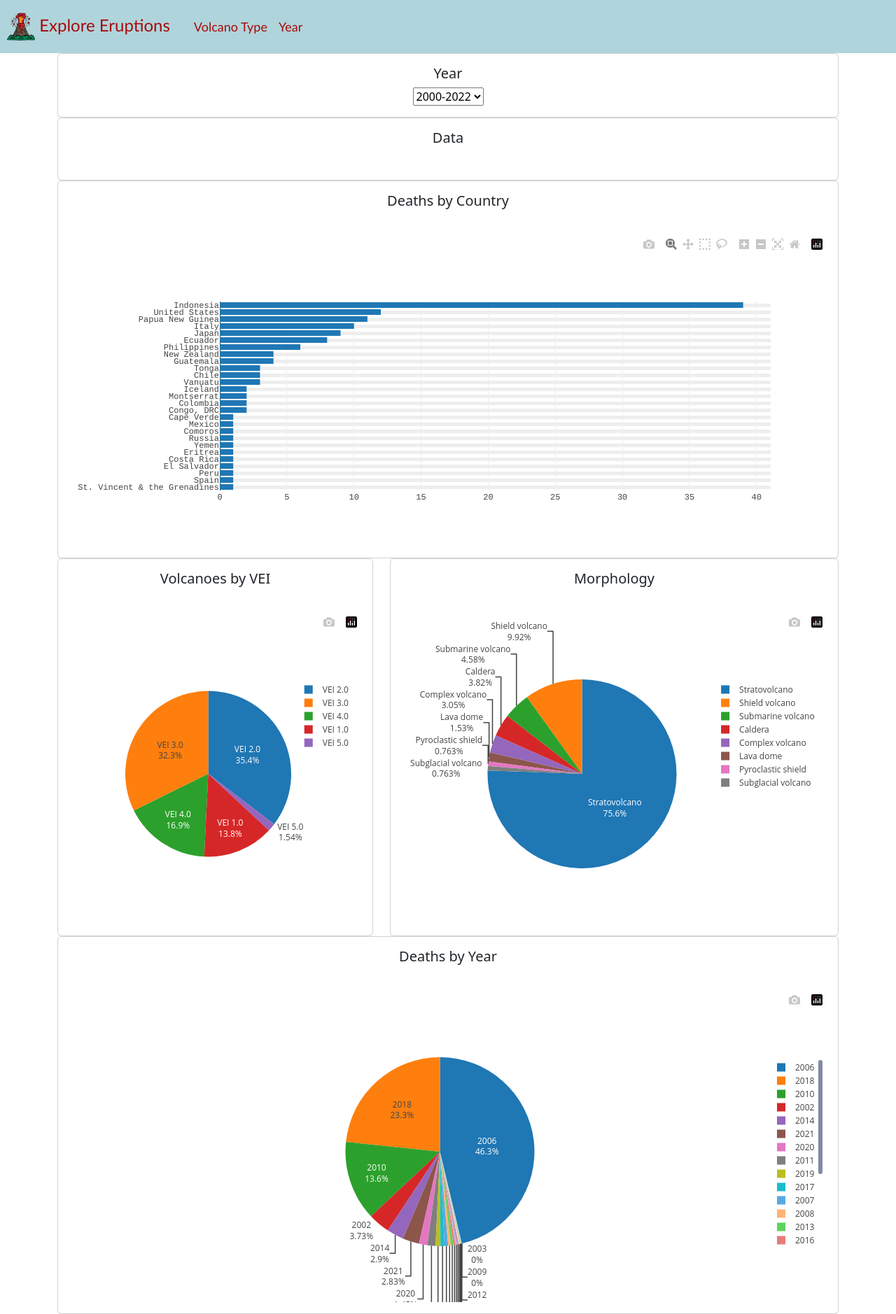
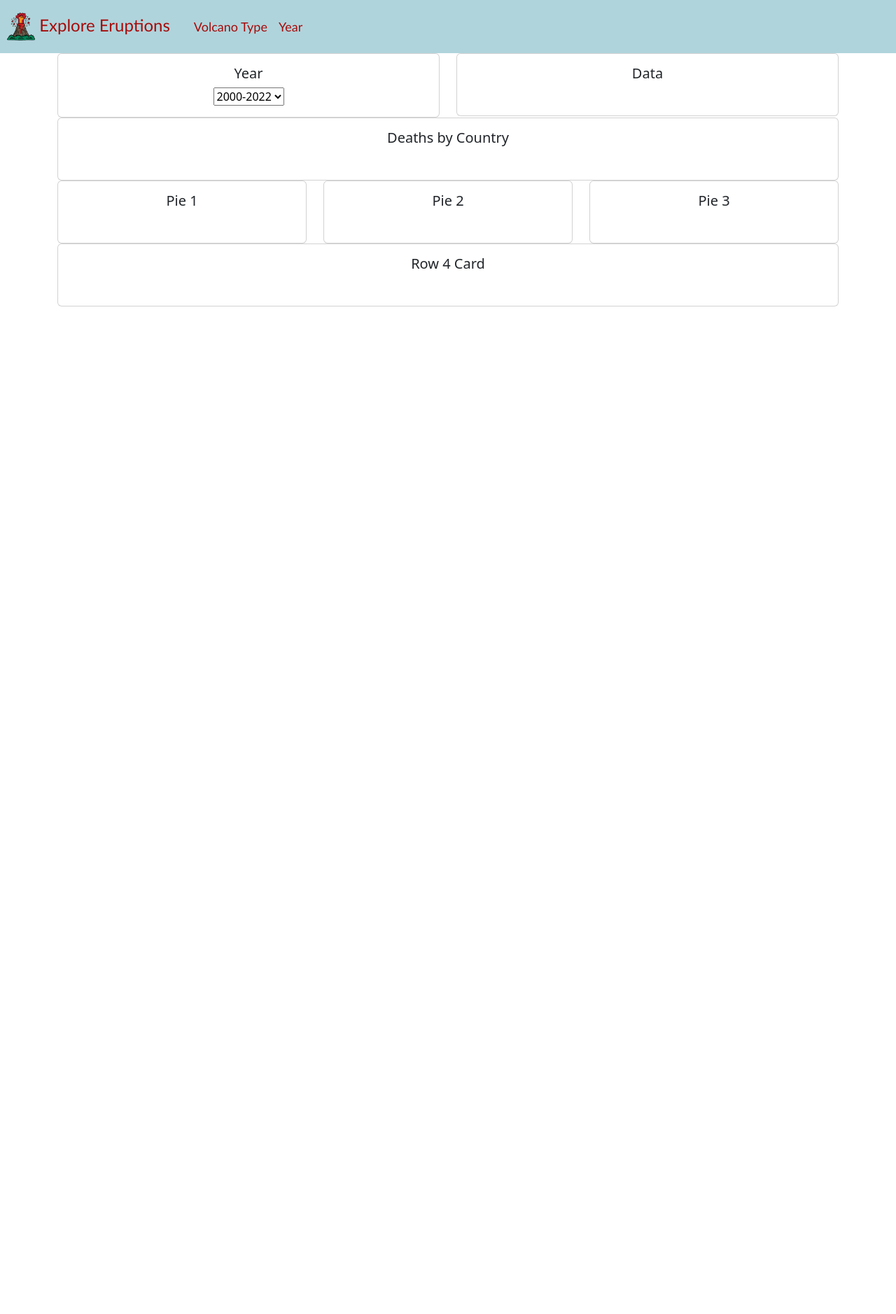
Before and after one commit to anyren/volcanic-eruptions, a Flask app: page /year in a window 1280 px wide. Shown: the whole page at 70% size. After the commit the page ends 438 px from the top, so only its background shows below. Run offline with Flask 2, Linux system fonts and the light colour scheme; data that the repository does not hold is empty; some libraries are stand-ins or nearby versions.

Commit message:
Refactoring year.html

```diff
--- a/app.py
+++ b/app.py
@@ -1,5 +1,6 @@
 from flask import Flask, render_template, redirect, jsonify
 from flask_pymongo import PyMongo
+import pandas as pd
 import requests
 import etl
 
@@ -19,64 +20,6 @@ def index():
     return render_template("index.html")
 
 #############################################################
-# second endpoint
-#############################################################
-
-@app.route("/secondendpoint")
-def secondendpoint():
-
-    url = "https://www.ngdc.noaa.gov/hazel/hazard-service/api/v1/volcanoes?maxYear=2022&minYear=2000"
-    response = requests.get(url)
-    json_object = response.json()
-    the_dict = dict(json_object)
-    the_list = the_dict["items"]
-
-    return render_template("secondendpoint.html", the_list=the_list)
-
-#############################################################
-# third endpoint
-#############################################################
-
-
-@app.route("/thirdendpoint")
-def thirdendpoint():
-
-    url = "https://www.ngdc.noaa.gov/hazel/hazard-service/api/v1/volcanoes?maxYear=2022&minYear=2000"
-    response = requests.get(url)
-    json_object = response.json()
-    the_dict = dict(json_object)
-    the_list = the_dict["items"]
-
-    return render_template("thirdendpoint.html", the_list=the_list)
-
-#############################################################
-# fourth endpoint
-#############################################################
-
-@app.route("/fourthendpoint")
-def fourthendpoint():
-
-    url = "https://www.ngdc.noaa.gov/hazel/hazard-service/api/v1/volcanoes?maxYear=2022&minYear=2000"
-    response = requests.get(url)
-    json_object = response.json()
-    the_dict = dict(json_object)
-    the_list = the_dict["items"]
-
-    return render_template("fourthendpoint.html", the_list=the_list)
-
-@app.route("/readmongodb")
-def ReadMongoDB():
-    data = etl.fetch()
-    return jsonify(data)
-
-# @app.route("/billmorphdata")
-# def billMorphData():
-#     data = etl.fetch()
-
-#     # pandas data transformation
-
-
-#     return jsonify(data)
 
 @app.route("/map")
 def map():
@@ -90,6 +33,25 @@ def ServeVolcano():
 def ServeYear():
    return render_template("year.html")
 
+#############################################################
+
+@app.route("/readmongodb")
+def ReadMongoDB():
+    data = etl.fetch()
+    return jsonify(data)
+
+@app.route("/aggregated_data")
+def aggregated_data():
+    the_json = (requests.get("https://www.ngdc.noaa.gov/hazel/hazard-service/api/v1/volcanoes?maxYear=2022&minYear=2000")).json()
+    df = pd.DataFrame(data=the_json["items"])
+    df = df[["id","name","country","year","morphology","vei","deathsTotal",\
+             "missingTotal","injuriesTotal","damageMillionsDollarsTotal",\
+             "housesDestroyedTotal"]]
+    num_vol_by_year = df.groupby("year")["id"].count().to_dict()
+
+    return jsonify(num_vol_by_year)
+
+
 if __name__ == "__main__":
     app.run(debug=True)
 
--- a/static/js/year.js
+++ b/static/js/year.js
@@ -1,35 +1,38 @@
-// ***************************************************************************
+function refreshViz(year) {
 
-// Function called by changes to Years dropdown (id="selDataset")
-
-function optionChanged(sel) {
-
-    // Clear the console to see new data for this selection
-    console.clear();
-    console.log("SEL: ", sel);
-
-    let yearSelected = sel;
-
-    // Make table and charts
-    renderTable(yearSelected);
-    makeBarChart(yearSelected);
-    makeBubbleChart(yearSelected);
-    makeGaugeChart(yearSelected);
+    // makeDataTable(year);
+    // makeHBarChart(year);
+    // makeDeathsPieChart(year);
+    // makeVEIPieChart(year);
+    // makeMorphologyPieChart(year);
+    // makeLinePlot(year);
 
 
 }
 
-// ***************************************************************************
 
-// Function to populate values in Years dropdown (id="selDataset")
 
-function populateDropDownList() {
-    let dropDownList = d3.select("#selDataset");
+
+
+function newYearSelected(year) {
+
+    console.clear();
+    console.log("year selected: ", year);
+
+}
+
+function makeDropDownList() {
+
+    let dropDownList = d3.select("#selectYear");
 
     let yearsArray = [];
     for (let i=2000; i<=2022; i++) {
         yearsArray.push(i);
     }
+
+    let defaultYear = "2000-2022";
+
+    dropDownList.append("option").text(defaultYear).attr("value", defaultYear).attr("selected", true);
 
     dropDownList.selectAll("option")
         .data(yearsArray)
@@ -38,69 +41,18 @@ function populateDropDownList() {
         .text(function(d) {return d; })
         .attr("value", function(d) {return d; });
 
+    refreshViz(defaultYear);
+
 }
 
-// ***************************************************************************
 
-// Function to populate table with demographic data
+function makeDataTable(year) {
 
-function renderTable(yearSelected) {
+    console.log("makeDataTable function");
 
-    console.log("THIS IS RENDERTABLE function");
-
-    const url = "https://www.ngdc.noaa.gov/hazel/hazard-service/api/v1/volcanoes?maxYear=2022&minYear=2000";
-    let deaths = 0;
-    let injuries = 0;
-    let houses = 0;
-    let damages = 0;
+    const url = "/"
 
     d3.json(url).then(function (data) {
-        let the_dicts = data.items;
-        console.log("RENDER_TABLE: ", the_dicts);
-
-        if (yearSelected == "2000-2022") {
-            deaths = 2759;
-            injuries = 34712;
-            houses = 19461;
-            damages = 3007;
-
-        } else {
-
-            for (let i = 0; i < the_dicts.length; i++) {
-                // console.log("INDIV_DICT: ", the_dicts[i]);
-
-                if (yearSelected == the_dicts[i]["year"]) {
-
-                    let deathsNum = the_dicts[i]["deathsTotal"];
-                    let injuriesNum = the_dicts[i]["injuriesTotal"];
-                    let housesNum = the_dicts[i]["housesDestroyedTotal"];
-                    let damagesNum = the_dicts[i]["damageMillionsDollarsTotal"];
-
-                    if (deathsNum) {
-                        deaths = deaths + parseInt(deathsNum);
-                    }
-
-                    if (injuriesNum) {
-                        injuries = injuries + parseInt(injuriesNum);
-                    }
-
-                    if (housesNum) {
-                        houses = houses + parseInt(housesNum);
-                    }
-
-                    if (damagesNum) {
-                        damages = damages + parseInt(damagesNum);
-                    }
-
-                }
-
-            }
-        }
-
-        console.log("DEATHS: ", `${deaths}`);
-        console.log("INJURIES: ", `${injuries}`);
-        console.log("HOUSES: ", `${houses}`);
-        console.log("DAMAGES: ", `${damages}`);
 
         d3.select("#data-table").html("");
         let demoTable = d3.select("#data-table").append("table").attr("class", "table table-striped");
@@ -110,240 +62,159 @@ function renderTable(yearSelected) {
         demoTable.append("tbody").append("tr").text("HOUSES DESTROYED").append("td").text(houses);
         demoTable.append("tbody").append("tr").text("DAMAGES ($ millions)").append("td").text(damages);
 
-
     });
 
-
 }
-
-// ***************************************************************************
-
-// Sorting function
 
 function compareNumbers(a, b) {
     return b - a;
 }
 
-// ***************************************************************************
+function makeHBarChart(year) {
 
-// Function to create Plotly barchart
+    console.log("makeHBarChart function");
 
-function makeBarChart(yearSelected) {
+    // let keys = Object.keys(vol_by_country);
+    // let values = Object.values(vol_by_country);
 
-    console.log("THIS IS MAKEBARCHART function");
+    // let trace = {
+    //     x: values.reverse(),
+    //     y: keys.reverse(),
+    //     type: "bar",
+    //     orientation: "h",
+    //     // text: otuLabelsTop10
+    // };
 
-    let vol_by_country = {'Indonesia': 39,
-    'United States': 12,
-    'Papua New Guinea': 11,
-    'Italy': 10,
-    'Japan': 9,
-    'Ecuador': 8,
-    'Philippines': 6,
-    'New Zealand': 4,
-    'Guatemala': 4,
-    'Tonga': 3,
-    'Chile': 3,
-    'Vanuatu': 3,
-    'Iceland': 2,
-    'Montserrat': 2,
-    'Colombia': 2,
-    'Congo, DRC': 2,
-    'Cape Verde': 1,
-    'Mexico': 1,
-    'Comoros': 1,
-    'Russia': 1,
-    'Yemen': 1,
-    'Eritrea': 1,
-    'Costa Rica': 1,
-    'El Salvador': 1,
-    'Peru': 1,
-    'Spain': 1,
-    'St. Vincent & the Grenadines': 1};
+    // let layout = {
+    //     font:{
+    //         family: "Courier"
+    //     },
+    //     showlegend: false,
+    //     xaxis: {
+    //         tickangle: 0
+    //     },
+    //     yaxis: {
+    //         zeroline: true,
+    //         gridwidth: 5,
+    //         dtick: 1,
+    //         automargin: true
+    //     },
+    //     bargap : 5
+    // };
 
-    let keys = Object.keys(vol_by_country);
-    let values = Object.values(vol_by_country);
+    // let data = [trace];
 
-    let trace = {
-        x: values.reverse(),
-        y: keys.reverse(),
-        type: "bar",
-        orientation: "h",
-        // text: otuLabelsTop10
-    };
-
-    let layout = {
-        font:{
-            family: "Courier"
-        },
-        showlegend: false,
-        xaxis: {
-            tickangle: 0
-        },
-        yaxis: {
-            zeroline: true,
-            gridwidth: 5,
-            dtick: 1,
-            automargin: true
-        },
-        bargap : 5
-    };
-
-    let data = [trace];
-
-    Plotly.newPlot("deaths-by-country-barchart", data, layout);
+    // Plotly.newPlot("deaths-by-country-barchart", data, layout);
 
 }
 
 
 
-// ***************************************************************************
+function makeDeathsPieChart(year) {
 
-// Function to create Plotly gauge chart
+    console.log("makeDeathsPieChart function");
 
-function makeGaugeChart(yearSelected) {
+    // let keys = Object.keys(tot_deaths_by_year);
+    // let values = Object.values(tot_deaths_by_year);
 
-    console.log("THIS IS MAKEGAUGECHART function");
+    // let data = [{
+    //     values: values,
+    //     labels: keys,
+    //     type: 'pie',
+    //     textinfo: "label+percent",
+    //     // automargin: true,
+    //     insidetextorientation: "auto"
+    //   }];
 
-    let tot_deaths_by_year = {2000: 8.0,
-        2001: 4.0,
-        2002: 103.0,
-        2003: 0.0,
-        2004: 6.0,
-        2005: 3.0,
-        2006: 1277.0,
-        2007: 17.0,
-        2008: 13.0,
-        2009: 0.0,
-        2010: 376.0,
-        2011: 38.0,
-        2012: 0.0,
-        2013: 12.0,
-        2014: 80.0,
-        2015: 2.0,
-        2016: 9.0,
-        2017: 19.0,
-        2018: 644.0,
-        2019: 23.0,
-        2020: 40.0,
-        2021: 78.0,
-        2022: 7.0};
+    // let layout = [{
+    //     height: 1200,
+    //     width: 1000,
+    //     hiddenlabels: (2006),
+    //     // margin: {"t": 0, "b": 0, "l": 0, "r": 0},
+    // }];
 
-    let keys = Object.keys(tot_deaths_by_year);
-    let values = Object.values(tot_deaths_by_year);
-
-    let data = [{
-        values: values,
-        labels: keys,
-        type: 'pie',
-        textinfo: "label+percent",
-        // automargin: true,
-        insidetextorientation: "auto"
-      }];
-
-    let layout = [{
-        height: 1200,
-        width: 1000,
-        hiddenlabels: (2006),
-        // margin: {"t": 0, "b": 0, "l": 0, "r": 0},
-    }];
-
-    Plotly.newPlot("deaths-by-year-piechart", data, layout);
+    // Plotly.newPlot("deaths-by-year-piechart", data, layout);
 
 
 }
 
-// ***************************************************************************
 
-// Function to create Plotly bubble chart
+function makeVEIPieChart(year) {
 
-function makeBubbleChart(yearSelected) {
+    console.log("makeVEIPieChart function");
 
-    console.log("THIS IS MAKEBUBBLECHART function");
+    // let keys = Object.keys(num_volc_by_vei);
+    // let values = Object.values(num_volc_by_vei);
 
-    let num_volc_by_vei = {"VEI 1.0": 9, "VEI 2.0": 23, "VEI 3.0": 21, "VEI 4.0": 11, "VEI 5.0": 1};
+    // let data = [{
+    //     values: values,
+    //     labels: keys,
+    //     type: 'pie',
+    //     textinfo: "label+percent",
+    //     insidetextorientation: "auto"
+    //   }];
 
-    let keys = Object.keys(num_volc_by_vei);
-    let values = Object.values(num_volc_by_vei);
+    // let layout = [{
+    //     height: 400,
+    //     width: 350
+    // }];
 
-    let data = [{
-        values: values,
-        labels: keys,
-        type: 'pie',
-        textinfo: "label+percent",
-        insidetextorientation: "auto"
-      }];
+    // Plotly.newPlot("vei-piechart", data, layout);
 
-    let layout = [{
-        height: 400,
-        width: 350
-    }];
+}
 
-    Plotly.newPlot("vei-piechart", data, layout);
+function makeMorphologyPieChart(year) {
 
-    let num_volc_by_morph = {'Caldera': 5,
-    'Complex volcano': 4,
-    'Lava dome': 2,
-    'Pyroclastic shield': 1,
-    'Shield volcano': 13,
-    'Stratovolcano': 99,
-    'Subglacial volcano': 1,
-    'Submarine volcano': 6};
+    console.log("makeMorphologyPieChart function");
 
-    keys = Object.keys(num_volc_by_morph);
-    values = Object.values(num_volc_by_morph);
+    // keys = Object.keys(num_volc_by_morph);
+    // values = Object.values(num_volc_by_morph);
 
-    data = [{
-        values: values,
-        labels: keys,
-        type: 'pie',
-        textinfo: "label+percent",
-        insidetextorientation: "auto"
-      }];
+    // data = [{
+    //     values: values,
+    //     labels: keys,
+    //     type: 'pie',
+    //     textinfo: "label+percent",
+    //     insidetextorientation: "auto"
+    //   }];
 
-    layout = [{
-        height: 550,
-        width: 550
-    }];
+    // layout = [{
+    //     height: 550,
+    //     width: 550
+    // }];
 
-    Plotly.newPlot("morph-piechart", data, layout);
+    // Plotly.newPlot("morph-piechart", data, layout);
+
+}
+
+
+function makeLinePlot(year) {
+
+    console.log("makeLinePlot function");
+
+    // const url = "/aggregated_data";
+
+    // d3.json(url).then(function (data) {
+    //     let the_dicts = data;
 
 
 
+    // });
+
 }
 
-// ***************************************************************************
 
-// Starter function to load json, populate dropdown list, and make default charts
 
 function init() {
     const url = "/readmongodb";
-    let deaths = 0;
 
     d3.json(url).then(function (data) {
         let the_dicts = data.items;
         console.log("THEDICTS: ", the_dicts);
 
-        for (let i = 0; i < the_dicts.length; i++) {
-            // console.log("INDIV_DICT: ", the_dicts[i]);
-            deaths = deaths + parseInt(the_dicts[i]["deaths"]);
-
-        }
-
-        console.log("DEATHS: ", `${deaths}`);
-
     });
 
-    populateDropDownList();
-
-    // Make table and charts
-
-    let yearSelected = "2000-2022";
-
-    renderTable(yearSelected);
-    makeBarChart(yearSelected);
-    makeBubbleChart(yearSelected);
-    makeGaugeChart(yearSelected);
-
+    makeDropDownList();
 
 }
 
--- a/templates/year.html
+++ b/templates/year.html
@@ -28,12 +28,14 @@
 
 <body>
 
-     <!-- navbar -->
+     <!-- Navbar -->
      <nav class="navbar navbar-expand-lg">
+
         <a class="navbar-brand" href={{ url_for("index") }}>
             <img src="static/images/volcano.png" width="40" height="40" class="d-inline-block align-top" alt="">
             Explore Eruptions
         </a>
+
         <button class="navbar-toggler" type="button" data-bs-toggle="collapse" data-bs-target="#navbarSupportedContent" aria-controls="navbarSupportedContent" aria-expanded="false" aria-label="Toggle navigation">
             <span class="navbar-toggler-icon"></span>
         </button>
@@ -60,20 +62,24 @@
         <div class="row">
 
             <!-- Column 1 -->
-            <div class="col-md-12">
+            <div class="col-md-6">
 
                 <!-- id=drop-down-card -->
-                <div class="card text-center w-100" id="drop-down-card">
+                <div class="card text-center" id="drop-down-card">
                     <div class="card-body">
                         <h5 class="card-title">Year</h5>
-                        <select id="selDataset" onchange="optionChanged(this.value)">
-                        <option value="2000-2022" selected>2000-2022</option>
+                        <select id="selectYear" onchange="newYearSelected(this.value)">
                         </select>
                     </div>
                 </div>
 
+            </div>
+
+            <!-- Column 2 -->
+            <div class="col-md-6">
+
                 <!-- id=data-table-card -->
-                <div class="card text-center w-100" id="data-table-card">
+                <div class="card text-center" id="data-table-card">
                     <div class="card-body">
                         <h5 class="heading">Data</h5>
                         <br>
@@ -81,6 +87,7 @@
                     </div>
                 </div>
             </div>
+
         </div>
 
         <!-- Row 2 -->
@@ -90,7 +97,7 @@
             <div class="col-md-12">
 
                 <!-- id=deaths-by-country-card -->
-                <div class="card text-center w-100" id="deaths-by-country-card">
+                <div class="card text-center" id="deaths-by-country-card">
                     <div class="card-body">
                         <h5 class="heading">Deaths by Country</h5>
                         <br>
@@ -98,36 +105,51 @@
                     </div>
                 </div>
             </div>
+
         </div>
 
         <!-- Row 3 -->
         <div class="row">
 
             <!-- Column 1 -->
-            <div class="col-md-5">
+            <div class="col-md-4">
 
-                <!-- id=vei-card -->
-                <div class="card text-center w-100" id="vei-card">
+                <!-- id=pie1-card -->
+                <div class="card text-center" id="pie1-card">
                     <div class="card-body">
-                        <h5 class="heading">Volcanoes by VEI</h5>
+                        <h5 class="heading">Pie 1</h5>
                         <br>
-                        <div id="vei-piechart"></div>
+                        <div id="pie1"></div>
                     </div>
                 </div>
             </div>
 
             <!-- Column 2 -->
-            <div class="col-md-7">
+            <div class="col-md-4">
 
-                <!-- id=morph-card -->
-                <div class="card text-center w-100" id="morph-card">
+                <!-- id=pie2-card -->
+                <div class="card text-center" id="pie2-card">
                     <div class="card-body">
-                        <h5 class="heading">Morphology</h5>
+                        <h5 class="heading">Pie 2</h5>
                         <br>
-                        <div id="morph-piechart"></div>
+                        <div id="pie2"></div>
                     </div>
                 </div>
             </div>
+
+            <!-- Column 3 -->
+            <div class="col-md-4">
+
+                <!-- id=pie3-card -->
+                <div class="card text-center" id="pie3-card">
+                    <div class="card-body">
+                        <h5 class="heading">Pie 3</h5>
+                        <br>
+                        <div id="pie3"></div>
+                    </div>
+                </div>
+            </div>
+
         </div>
 
         <!-- Row 4 -->
@@ -136,18 +158,18 @@
             <!-- Column 1 -->
             <div class="col-md-12">
 
-                <!-- id=deaths-by-year-card -->
-                <div class="card text-center w-100" id="deaths-by-year-card">
+                <!-- id=r4-card -->
+                <div class="card text-center" id="r4-card">
                     <div class="card-body">
-                        <h5 class="heading">Deaths by Year</h5>
+                        <h5 class="heading">Row 4 Card</h5>
                         <br>
-                        <div id="deaths-by-year-piechart"></div>
+                        <div id="row4viz"></div>
                     </div>
                 </div>
             </div>
 
+        </div>
 
-        </div>
 
     </div>
 
@@ -155,7 +177,6 @@
     <script src="https://cdn.plot.ly/plotly-latest.min.js"></script>
     <script src="/static/js/year.js"></script>
 
-
 </body>
 
 </html>
```
